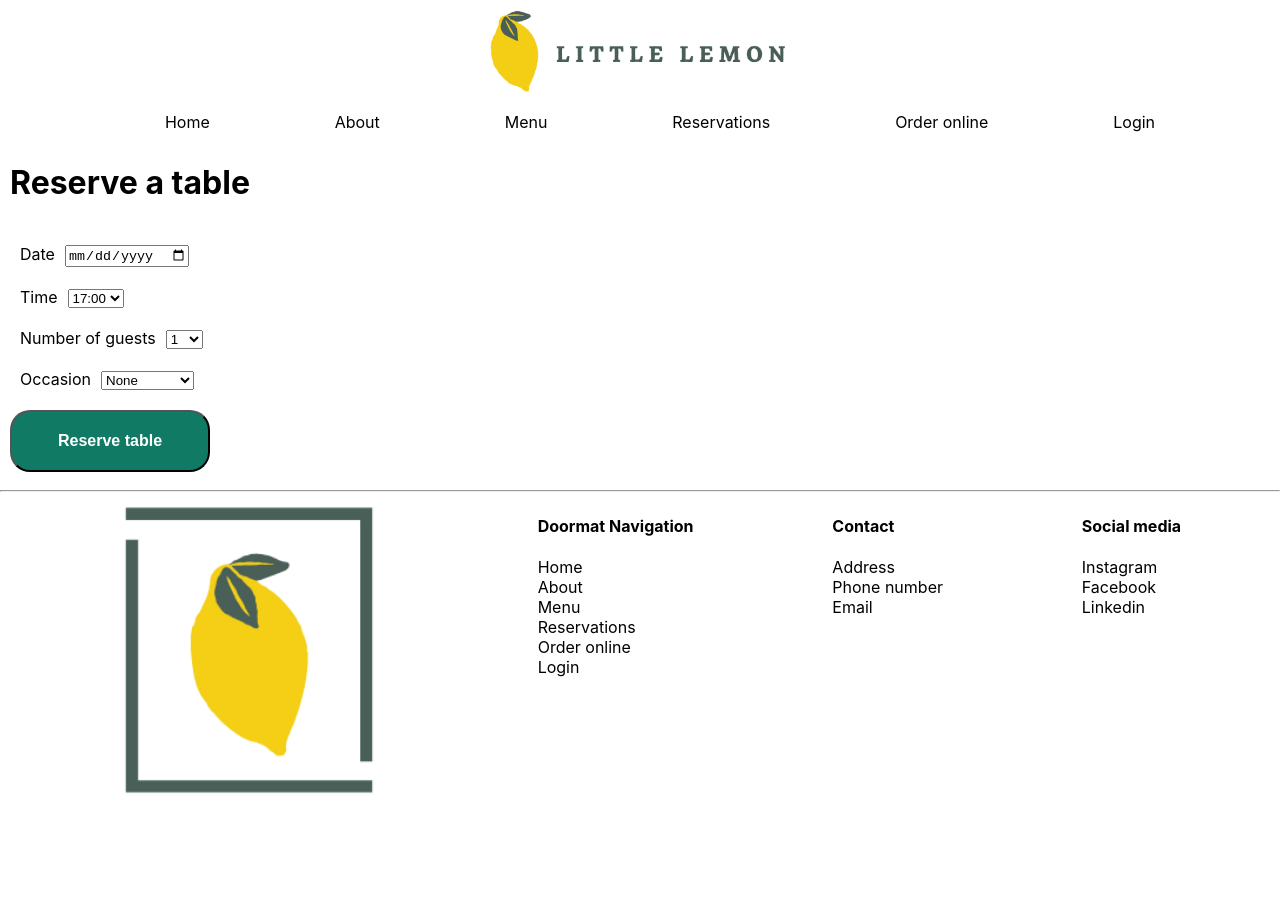
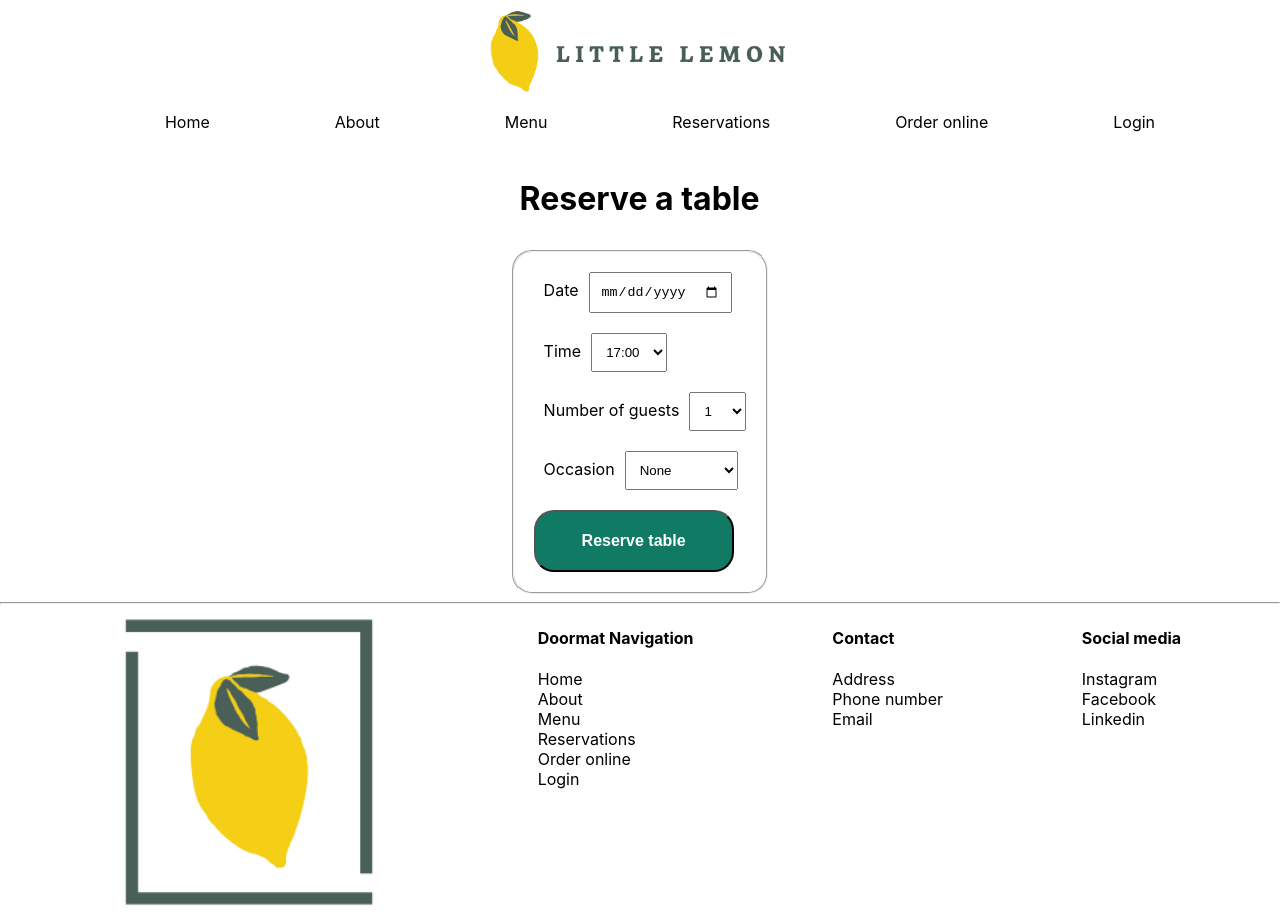
Before and after one commit to marknovanta/little_lemon_capstone, a React (Create React App) app: page /booking in a window 1280 px wide. Before the commit the page ends 800 px from the top, so only its background shows below. Built offline with nearby package versions, Linux system fonts and the light colour scheme.

Commit message:
Add confirmation page and handle submit

```diff
--- a/src/components/BookingForm.js
+++ b/src/components/BookingForm.js
@@ -1,19 +1,17 @@
 
-const BookingForm = ({availableTimes, availableSeats, formData, setFormData, dispatch}) => {
-
-    const handleSubmit = (e) => {
-        e.preventDefault()
-    }
-
-
+const BookingForm = ({availableTimes, availableSeats, formData, setFormData, dispatch, handleSubmit}) => {
 
     return(
         <>
+            <div className="flex-container">
+                <div>
                     <h1 className="padding">Reserve a table</h1>
                     <form onSubmit={handleSubmit}>
+                        <fieldset className="padding">
                             <div className="padding">
                                 <label htmlFor="res-date" className="padding">Date</label>
                                 <input
+                                    className="padding"
                                     type="date"
                                     id="res-date"
                                     name="date"
@@ -25,10 +23,12 @@ const BookingForm = ({availableTimes, availableSeats, formData, setFormData, dis
                             <div className="padding">
                                 <label htmlFor="res-time" className="padding">Time</label>
                                 <select
+                                    className="padding"
                                     id="res-time"
                                     name="time"
                                     value={formData.time}
                                     onChange={(e) => setFormData({...formData, time: e.target.value})}
+                                    required
                                 >
                                     {availableTimes.map((time) => <option key={time} value={time}>{time}</option>)}
                                 </select>
@@ -36,10 +36,12 @@ const BookingForm = ({availableTimes, availableSeats, formData, setFormData, dis
                             <div className="padding">
                                 <label htmlFor="guests" className="padding">Number of guests</label>
                                 <select
+                                    className="padding"
                                     id="guests"
                                     name="guests"
                                     value={formData.guests}
                                     onChange={(e) => setFormData({...formData, guests: e.target.value})}
+                                    required
                                 >
                                     {availableSeats.map((seat) => <option key={seat} value={seat}>{seat}</option>)}
                                 </select>
@@ -47,6 +49,7 @@ const BookingForm = ({availableTimes, availableSeats, formData, setFormData, dis
                             <div className="padding">
                                 <label htmlFor="occasion" className="padding">Occasion</label>
                                 <select
+                                    className="padding"
                                     id="occasion"
                                     name="occasion"
                                     value={formData.occasion}
@@ -60,7 +63,10 @@ const BookingForm = ({availableTimes, availableSeats, formData, setFormData, dis
                             <div className="padding">
                                 <button type="submit">Reserve table</button>
                             </div>
+                        </fieldset>
                     </form>
+                </div>
+            </div>
         </>
     )
 }
--- a/src/components/BookingPage.js
+++ b/src/components/BookingPage.js
@@ -1,8 +1,8 @@
 import BookingForm from "./BookingForm"
 
-const BookingPage = ({availableTimes, availableSeats, formData, setFormData, dispatch}) => {
+const BookingPage = ({availableTimes, availableSeats, formData, setFormData, dispatch, handleSubmit}) => {
     return(
-        <BookingForm availableTimes={availableTimes} availableSeats={availableSeats} formData={formData} setFormData={setFormData} dispatch={dispatch}/>
+        <BookingForm availableTimes={availableTimes} availableSeats={availableSeats} formData={formData} setFormData={setFormData} dispatch={dispatch} handleSubmit={handleSubmit}/>
     )
 }
 
--- /dev/null
+++ b/src/components/Confirm.js
@@ -0,0 +1,9 @@
+const Confirm = () => {
+    return(
+        <div className="flex-container">
+            <h1 className="padding confirm">Your table is been reserved successfully</h1>
+        </div>
+    )
+}
+
+export default Confirm
--- a/src/components/Main.js
+++ b/src/components/Main.js
@@ -2,11 +2,14 @@ import { Routes, Route } from 'react-router-dom';
 import Homepage from './Homepage';
 import BookingPage from './BookingPage';
 import Chicago from './Chicago';
-import { useState } from 'react';
+import { useEffect, useState } from 'react';
 import { useReducer } from 'react';
+import Confirm from './Confirm';
+import { useNavigate } from 'react-router-dom';
 
 const Main = () => {
-
+    const navigate = useNavigate()
+    const [done, setDone] = useState(false)
     const [formData, setFormData] = useState({
         date: "",
         time: "",
@@ -14,10 +17,41 @@ const Main = () => {
         occasion: "none"
     })
 
+    useEffect(()=>{
+        if (done) {
+            navigate("/confirm")
+        }
+    }, [done])
+
+    const handleSubmit = (e) => {
+        e.preventDefault()
+        setDone(true)
+    }
+
     const availableSeats = [1, 2, 3, 4, 5, 6, 7, 8, 9, 10]
 
     const updateTimes = (state, date) => {
-        return state
+        return {availableTimes: fetchAPI(new Date())}
+    }
+
+    const randomGen = (gen) => {
+        let x = 2**35 -31
+        let y = 957759
+        let z = gen % x
+        return () => {return(z = z * y % x)/x}
+    }
+
+    const fetchAPI = (date) => {
+        let result = []
+        let random = randomGen(date.getDate())
+        for (let i = 17; i <= 23; i++) {
+            if (random() < 0.5) {
+                result.push(i+':00')
+            } else if (random() > 0.5) {
+                result.push(i+':30')
+            }
+        }
+        return result
     }
 
     const initializeTimes = ["17:00", "18:00", "19:00", "20:00", "21:00", "22:00"]
@@ -29,7 +63,8 @@ const Main = () => {
             <Routes>
                 <Route path='/' element={<Homepage />} />
                 <Route path='/about' element={<Chicago />} />
-                <Route path='/booking' element={<BookingPage availableTimes={availableTimes} availableSeats={availableSeats} formData={formData} setFormData={setFormData} dispatch={dispatch}/>} />
+                <Route path='/booking' element={<BookingPage availableTimes={availableTimes} availableSeats={availableSeats} formData={formData} setFormData={setFormData} dispatch={dispatch} handleSubmit={handleSubmit}/>} />
+                <Route path='/confirm' element={<Confirm />} />
             </Routes>
         </main>
     )
--- a/src/index.css
+++ b/src/index.css
@@ -135,3 +135,15 @@ button:hover {
 .about {
   gap: 50px;
 }
+
+.confirm {
+  background-color: #0a5949;
+  color: white;
+  margin: 20px;
+  padding: 50px;
+  border-radius: 21px;
+}
+
+fieldset {
+  border-radius: 20px;
+}
```
Also changed, not shown: 1 other file (tests, documents, lock files or other folders). Lines whose indentation alone changed are shown as unchanged.
